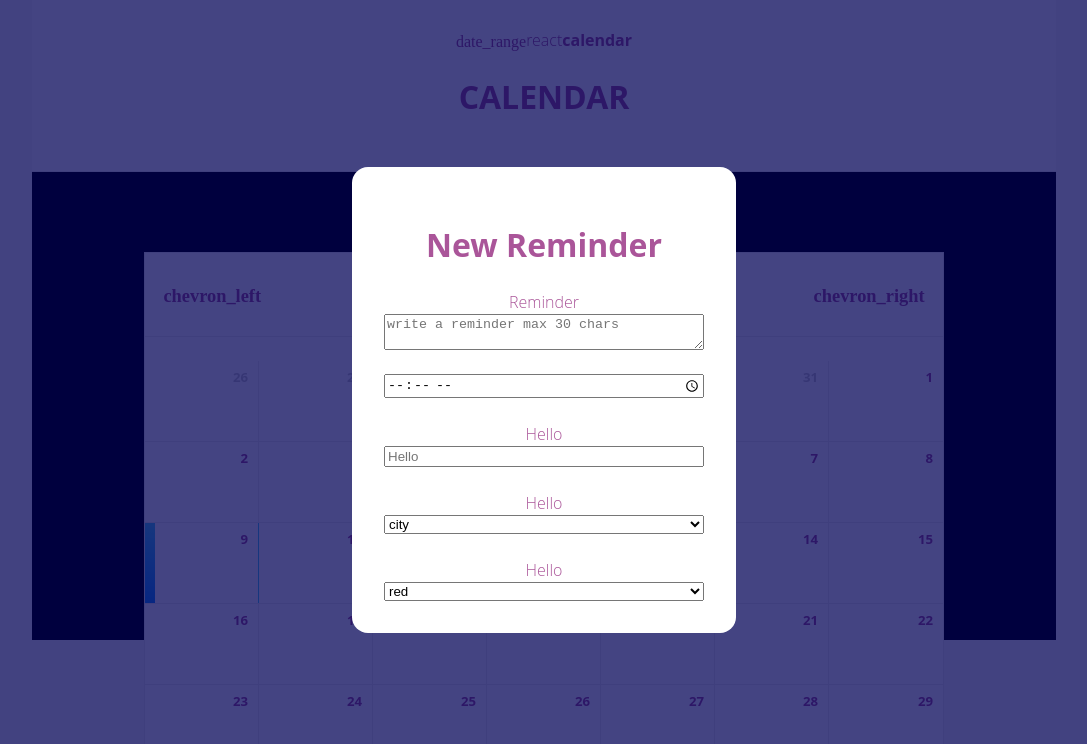
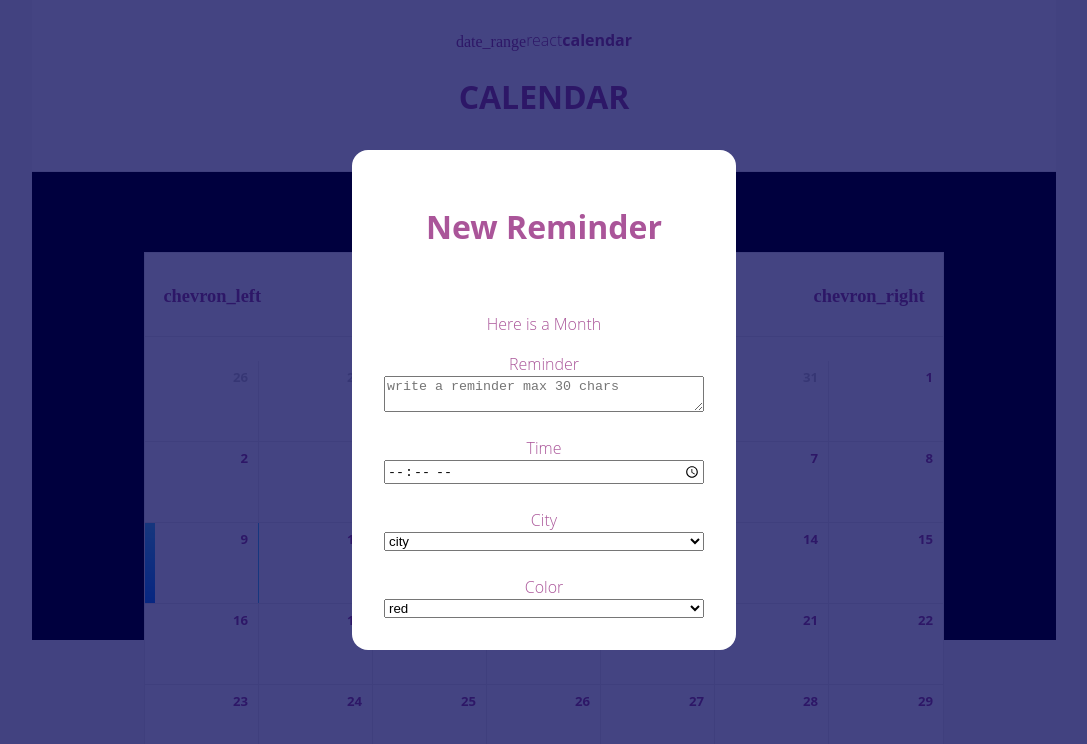
Before and after one commit to cuauhtlahuac/calendar, a React (Create React App) app in the folder calendar/: page / in a window 1280 px wide. Shown: the top 744 px of the page, without its empty margins (96-1183 px from the left). Built offline with nearby package versions, Linux system fonts and the light colour scheme.

Commit message:
change inputs tags

```diff
--- a/calendar/src/components/reminder/Reminder.js
+++ b/calendar/src/components/reminder/Reminder.js
@@ -19,23 +19,31 @@ const Reminder = (props) => {
 				{/*
 				// TODO: Show the month of the year
 				 */}
+				 <br/>
+				 <p>Here is a Month</p>
 				<label>Reminder</label>
 				<textarea type="text-area" placeholder="write a reminder max 30 chars" maxLength={30} />
+				{/*
+					// TODO: Add a better time selector or improve it
+				 */}
 				<br />
+				<label>Time</label>
 				<input type="time" />
 				<br />
-				<label>Hello</label>
-				<input type="text" placeholder="Hello" />
-
-				<br />
-				{/* City */}
-				<label>Hello</label>
+				{/*
+				City
+				// TODO: Add json with cities
+				*/}
+				<label>City</label>
 				<select style={{ flex: 1 }} name="city">
 					<option>city</option>
 				</select>
 				{/* Select color */}
 				<br />
-				<label>Hello</label>
+				{/*
+				// TODO: add a json of colors
+ 				*/}
+				<label>Color</label>
 				<select name="color">
 					<option>red</option> <div style={{ backgroundColor: 'red', width: '10px', height: '10px' }} />
 				</select>
```
